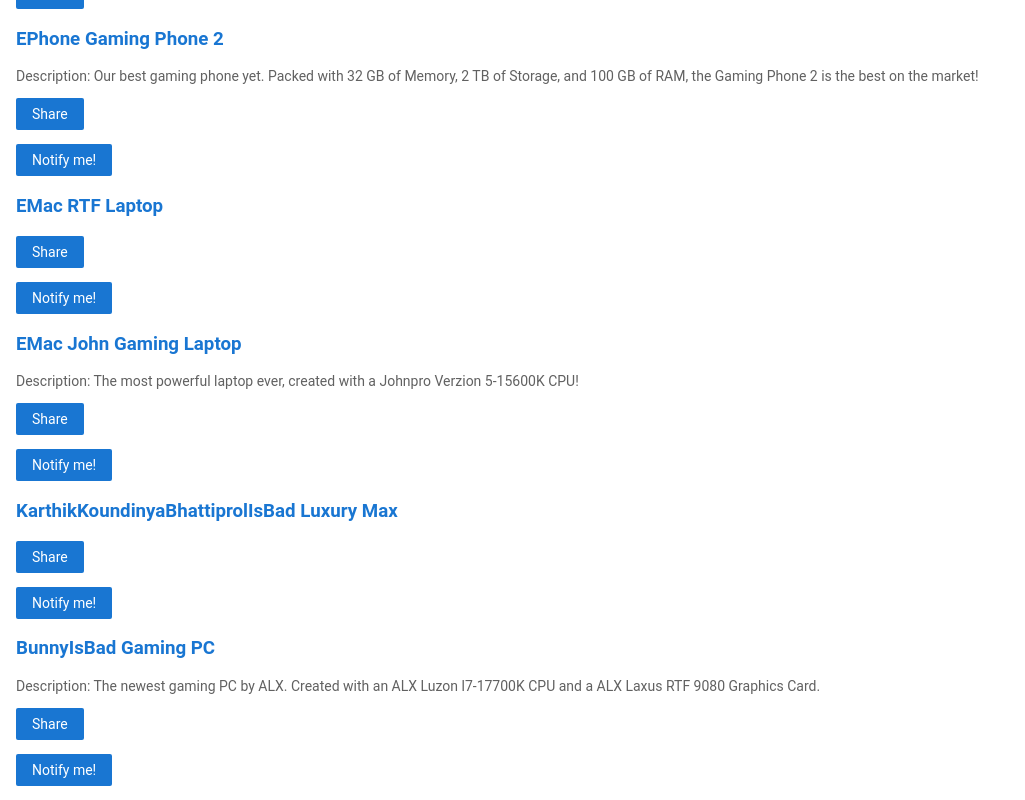
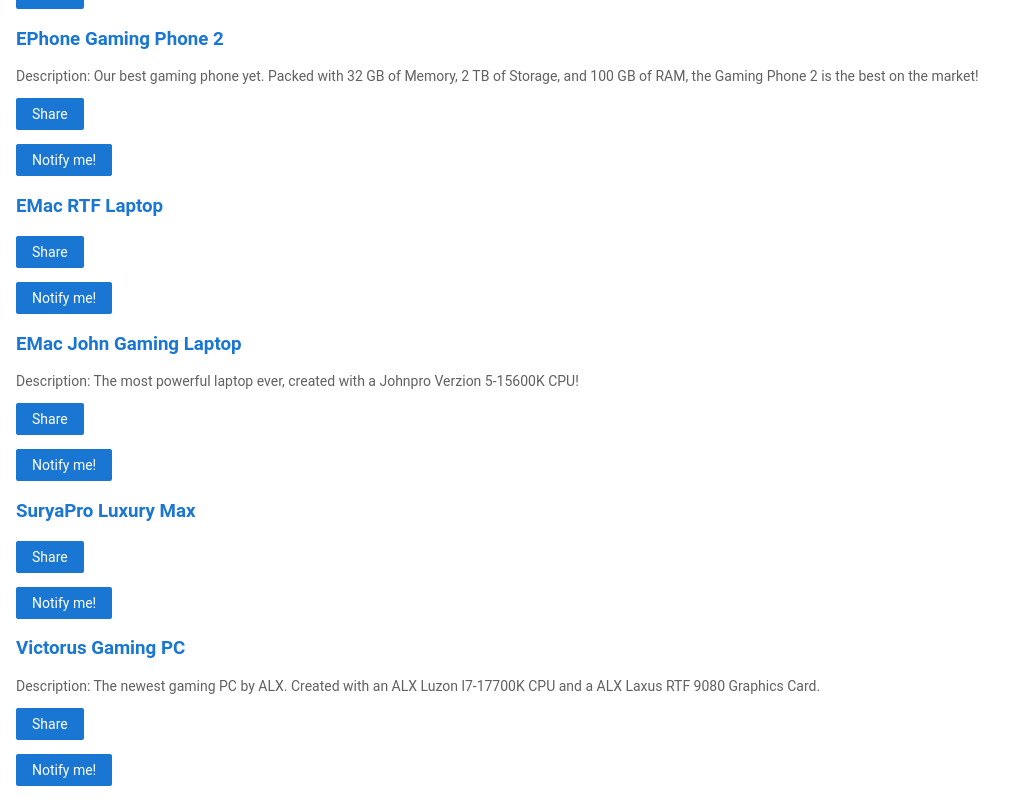
Before and after one commit to sammightyt/ALX, an Angular app: page / in a window 1280 px wide. Shown: the part 556-1356 px from the top of the page, without its empty margins (0-1025 px from the left). Built offline with nearby package versions, Linux system fonts and the light colour scheme.

Commit message:
1 file modified

```diff
--- a/src/app/products.ts
+++ b/src/app/products.ts
@@ -48,13 +48,13 @@ export const products = [
   },
   {
     id: 7,
-    name: 'KarthikKoundinyaBhattiprolIsBad Luxury Max',
+    name: 'SuryaPro Luxury Max',
     price: 12999,
     description: '',
   },
   {
     id: 8,
-    name: 'BunnyIsBad Gaming PC',
+    name: 'Victorus Gaming PC',
     price: 13999,
     description:
       'The newest gaming PC by ALX. Created with an ALX Luzon l7-17700K CPU and a ALX Laxus RTF 9080 Graphics Card.',
```
